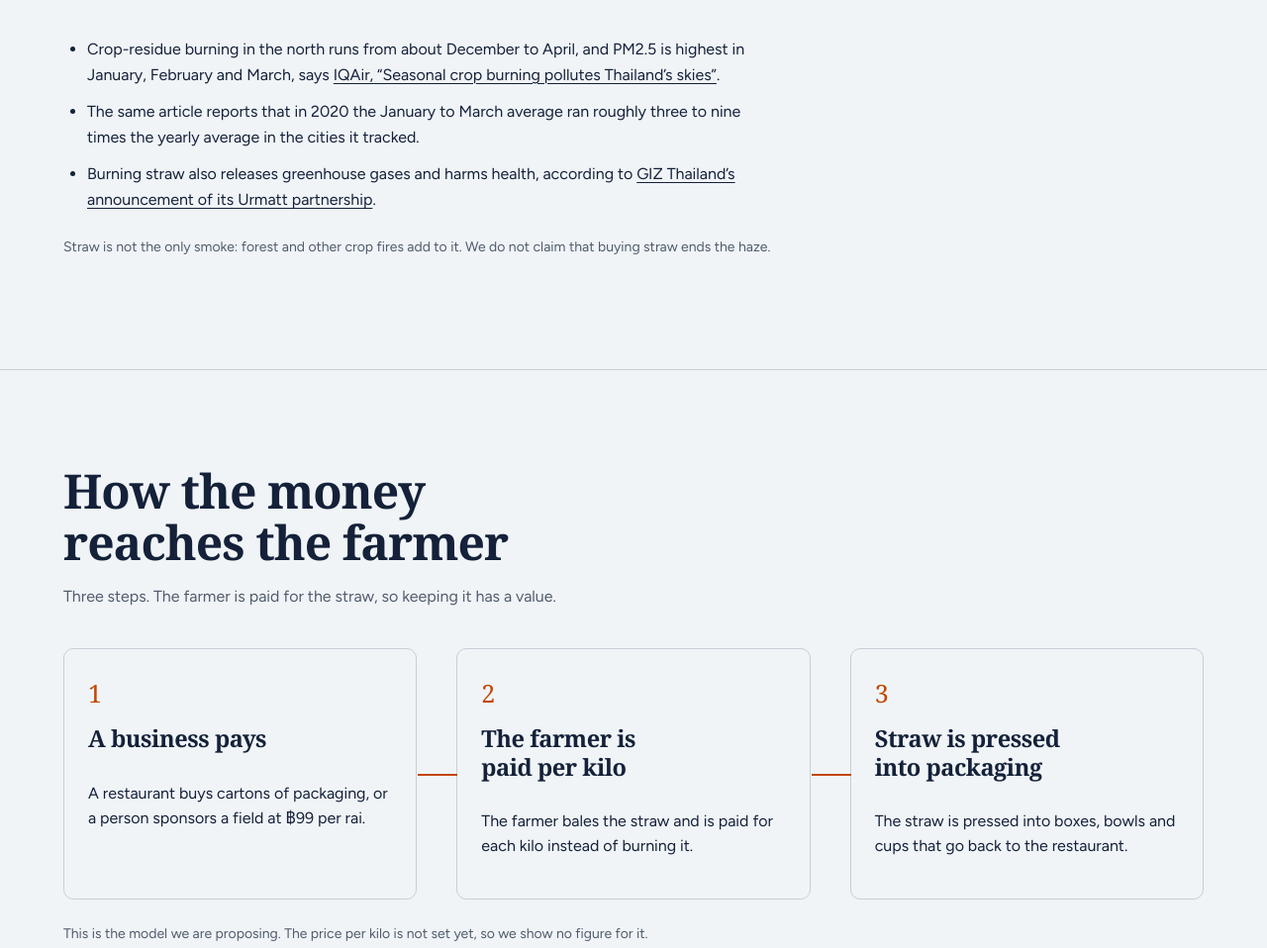
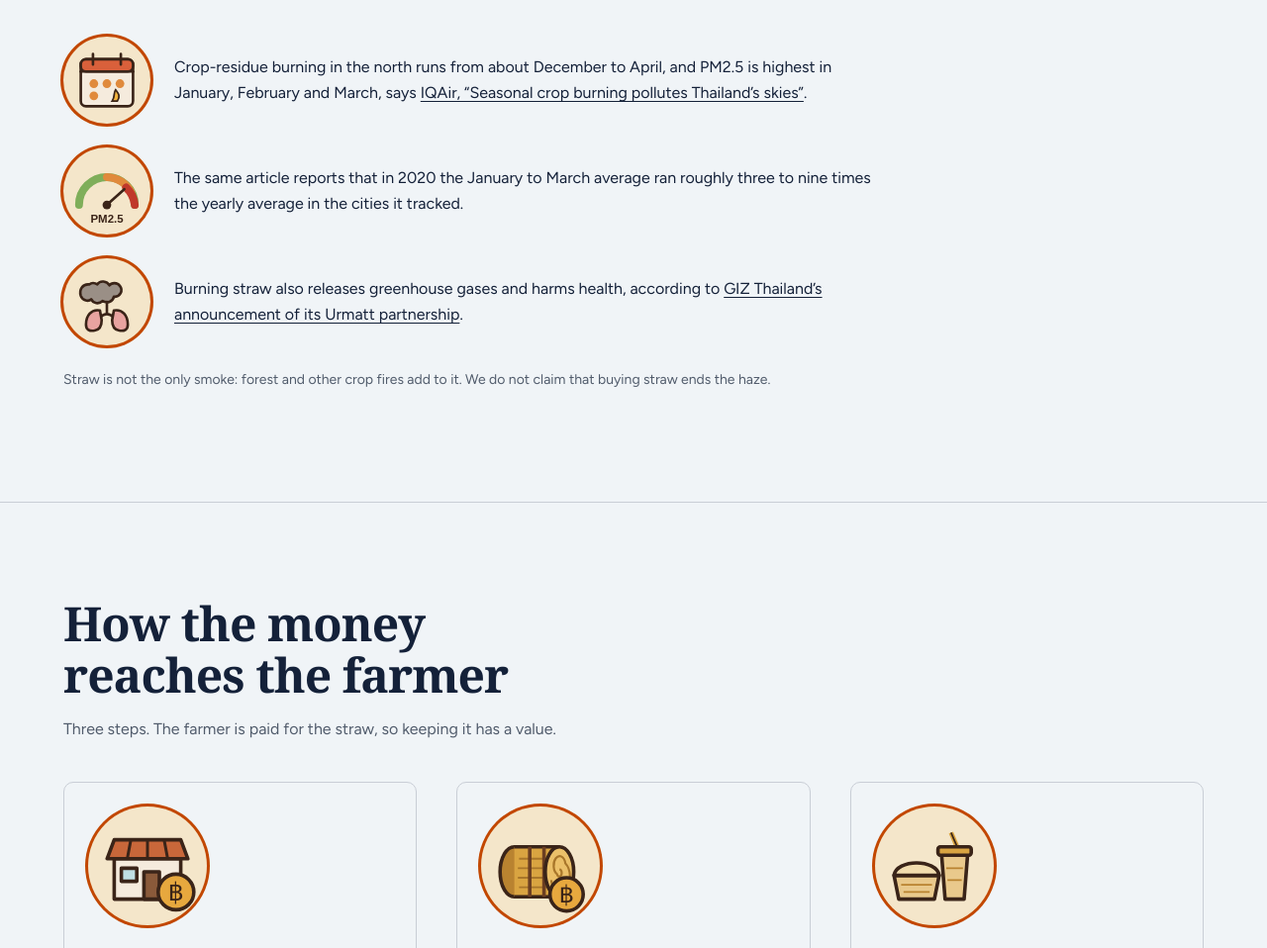
Before and after one commit to phonesett10401/strawcycle, a website with bundled scripts: page impact.html in a window 1280 px wide. Shown: the part 803-1761 px from the top of the page at 99% size. Built offline with nearby package versions, Linux system fonts and the light colour scheme; a web font is replaced by a local one.

Commit message:
feat: Impact pictures for the smoke facts and the money steps; Home ends at the café
Impact: each Smoke Season fact and each money step gets a picture (the steps use the
pitch video's drawings); the 'Others are already doing this' section is removed.
Home: no footer, so the page stops on the café scene; the demo line moves under its buttons.

Co-Authored-By: Claude Opus 5.5 <noreply@anthropic.com>

```diff
--- a/impact.html
+++ b/impact.html
@@ -48,10 +48,24 @@
           <h2 id="problem-title">The smoke season</h2>
           <p>After harvest, many northern Thai farmers burn the straw left in the field. It is the cheapest and fastest way to clear it before the next crop.</p>
         </div>
-        <ul class="facts reveal">
-          <li>Crop-residue burning in the north runs from about December to April, and PM2.5 is highest in January, February and March, says <a href="https://www.iqair.com/th-en/newsroom/seasonal-crop-burning-pollutes-thailands-skies">IQAir, “Seasonal crop burning pollutes Thailand’s skies”</a>.</li>
-          <li>The same article reports that in 2020 the January to March average ran roughly three to nine times the yearly average in the cities it tracked.</li>
-          <li>Burning straw also releases greenhouse gases and harms health, according to <a href="https://www.thai-german-cooperation.info/news/giz-and-urmatt-collaborate-on-the-project-utilising-rice-straw-for-smallholder-rice-farmers/">GIZ Thailand’s announcement of its Urmatt partnership</a>.</li>
+        <ul class="facts facts--pics reveal">
+          <li><svg class="flow-icon fact-icon" viewBox="0 0 100 100" aria-hidden="true" focusable="false"><g stroke="#3a2418" stroke-width="3" stroke-linejoin="round" stroke-linecap="round">
+<rect x="20" y="26" width="60" height="54" rx="6" fill="#f5ebdd"/>
+<path d="M20 40h60" fill="none"/><rect x="20" y="26" width="60" height="14" rx="6" fill="#d9603b"/>
+<path d="M34 20v12M66 20v12" fill="none"/></g>
+<g fill="#e08a3c" stroke="none"><circle cx="35" cy="54" r="5"/><circle cx="50" cy="54" r="5"/><circle cx="65" cy="54" r="5"/><circle cx="35" cy="68" r="5"/></g>
+<path d="M56 74c4-6 1-9 4-13 3 4 6 7 2 13z" fill="#f2b33d" stroke="#3a2418" stroke-width="2"/></svg><span>Crop-residue burning in the north runs from about December to April, and PM2.5 is highest in January, February and March, says <a href="https://www.iqair.com/th-en/newsroom/seasonal-crop-burning-pollutes-thailands-skies">IQAir, “Seasonal crop burning pollutes Thailand’s skies”</a>.</span></li>
+          <li><svg class="flow-icon fact-icon" viewBox="0 0 100 100" aria-hidden="true" focusable="false"><g stroke="#3a2418" stroke-width="3" stroke-linejoin="round" stroke-linecap="round" fill="none">
+<path d="M18 66a32 32 0 0 1 64 0" stroke="#7fae5a" stroke-width="9"/>
+<path d="M50 34a32 32 0 0 1 28 18" stroke="#e08a3c" stroke-width="9"/>
+<path d="M72 46a32 32 0 0 1 10 20" stroke="#c0392b" stroke-width="9"/>
+<path d="M50 66l20-18"/></g><circle cx="50" cy="66" r="5" fill="#3a2418"/>
+<text x="50" y="86" text-anchor="middle" font-family="Arial, sans-serif" font-weight="700" font-size="13" fill="#3a2418">PM2.5</text></svg><span>The same article reports that in 2020 the January to March average ran roughly three to nine times the yearly average in the cities it tracked.</span></li>
+          <li><svg class="flow-icon fact-icon" viewBox="0 0 100 100" aria-hidden="true" focusable="false"><g stroke="#3a2418" stroke-width="3" stroke-linejoin="round" stroke-linecap="round">
+<path d="M30 30c-8-1-12 6-10 13 2 6 9 7 12 4 2 5 9 6 13 2 5 3 12 1 13-5 7 1 11-7 7-12-3-5-10-4-12-1-3-5-11-6-14-1-3-2-7-2-9 0z" fill="#9a8f86"/>
+<path d="M50 50v14M50 64c-4 0-6 2-8 4M50 64c4 0 6 2 8 4" fill="none"/>
+<path d="M42 60c-10-2-16 6-16 16 0 6 4 8 10 7 6-1 8-6 8-12z" fill="#e8a3a0"/>
+<path d="M58 60c10-2 16 6 16 16 0 6-4 8-10 7-6-1-8-6-8-12z" fill="#e8a3a0"/></g></svg><span>Burning straw also releases greenhouse gases and harms health, according to <a href="https://www.thai-german-cooperation.info/news/giz-and-urmatt-collaborate-on-the-project-utilising-rice-straw-for-smallholder-rice-farmers/">GIZ Thailand’s announcement of its Urmatt partnership</a>.</span></li>
         </ul>
         <p class="fine">Straw is not the only smoke: forest and other crop fires add to it. We do not claim that buying straw ends the haze.</p>
       </div>
@@ -64,32 +78,30 @@
           <p>Three steps. The farmer is paid for the straw, so keeping it has a value.</p>
         </div>
         <ol class="flow reveal">
-          <li class="card"><span class="flow-n num" aria-hidden="true">1</span><h3>A business pays</h3><p>A restaurant buys cartons of packaging, or a person sponsors a field at ฿99 per rai.</p></li>
-          <li class="card"><span class="flow-n num" aria-hidden="true">2</span><h3>The farmer is paid per kilo</h3><p>The farmer bales the straw and is paid for each kilo instead of burning it.</p></li>
-          <li class="card"><span class="flow-n num" aria-hidden="true">3</span><h3>Straw is pressed into packaging</h3><p>The straw is pressed into boxes, bowls and cups that go back to the restaurant.</p></li>
+          <li class="card"><svg class="flow-icon" viewBox="0 0 100 100" aria-hidden="true" focusable="false"><g stroke="#3a2418" stroke-width="3" stroke-linejoin="round">
+<rect x="22" y="44" width="56" height="34" fill="#f5ebdd"/><path d="M16 44 L22 28 H78 L84 44 Z" fill="#c8673a"/>
+<path d="M36 28 L33 44 M50 28 V44 M64 28 L67 44" fill="none" stroke-width="2.5"/>
+<rect x="28" y="52" width="13" height="11" fill="#bfdfe3"/><rect x="47" y="55" width="13" height="23" fill="#8a5a3a"/>
+<circle cx="74" cy="72" r="15" fill="#e7a83e"/></g>
+<text x="74" y="79.5" text-anchor="middle" font-family="SC Baht, sans-serif" font-weight="700" font-size="21" fill="#3a2418">฿</text></svg><span class="flow-n num" aria-hidden="true">1</span><h3>A business pays</h3><p>A restaurant buys cartons of packaging, or a person sponsors a field at ฿99 per rai.</p></li>
+          <li class="card"><svg class="flow-icon" viewBox="0 0 100 100" aria-hidden="true" focusable="false"><g stroke="#3a2418" stroke-width="3" stroke-linejoin="round">
+<ellipse cx="28" cy="55" rx="12" ry="21" fill="#b98330"/><rect x="28" y="34" width="38" height="42" fill="#d9a441" stroke="none"/>
+<path d="M28 34 H66 M28 76 H66" fill="none"/>
+<path d="M32 44 H62 M31 52 H63 M31 60 H63 M32 68 H62" fill="none" stroke="#a8762a" stroke-width="1.6"/>
+<path d="M41 34 V76 M53 34 V76" fill="none" stroke="#6b3f22" stroke-width="3"/>
+<ellipse cx="66" cy="55" rx="12" ry="21" fill="#ebc069"/>
+<path d="M66 55 m0 -2 a2 3 0 1 1 -2 4 a5 8 0 1 1 7 -9 a8 13 0 1 1 -12 14" fill="none" stroke="#a8762a" stroke-width="1.8"/>
+<circle cx="72" cy="74" r="14" fill="#e7a83e"/></g>
+<text x="72" y="81" text-anchor="middle" font-family="SC Baht, sans-serif" font-weight="700" font-size="20" fill="#3a2418">฿</text></svg><span class="flow-n num" aria-hidden="true">2</span><h3>The farmer is paid per kilo</h3><p>The farmer bales the straw and is paid for each kilo instead of burning it.</p></li>
+          <li class="card"><svg class="flow-icon" viewBox="0 0 100 100" aria-hidden="true" focusable="false"><g stroke="#3a2418" stroke-width="3" stroke-linejoin="round">
+<path d="M64 22 L70 36" fill="none" stroke="#d9a441" stroke-width="4"/><path d="M64 22 L70 36" fill="none" stroke-width="1.4"/>
+<path d="M56 40 L59 78 H75 L78 40 Z" fill="#e9c98c"/><rect x="53" y="34" width="28" height="7" rx="2" fill="#d9a441"/>
+<path d="M60 52 H74 M61 62 H73" fill="none" stroke="#b98330" stroke-width="1.5"/>
+<path d="M16 58 H54 L50 78 H20 Z" fill="#e9c98c"/><path d="M16 58 C18 44 52 44 54 58 Z" fill="#f1dcae"/>
+<path d="M22 66 H48 M24 72 H46" fill="none" stroke="#b98330" stroke-width="1.5"/>
+<circle cx="76" cy="77" r="0" fill="none"/></g></svg><span class="flow-n num" aria-hidden="true">3</span><h3>Straw is pressed into packaging</h3><p>The straw is pressed into boxes, bowls and cups that go back to the restaurant.</p></li>
         </ol>
         <p class="fine">This is the model we are proposing. The price per kilo is not set yet, so we show no figure for it.</p>
-      </div>
-    </section>
-
-    <section class="section" id="pilots" aria-labelledby="pilots-title">
-      <div class="wrap">
-        <div class="section-head reveal">
-          <h2 id="pilots-title">Others are already doing this</h2>
-          <p>We did not invent the idea. Two real projects, described by their own sources.</p>
-        </div>
-        <div class="product-grid reveal">
-          <article class="card">
-            <h3>GIZ and Urmatt, Chiang Rai</h3>
-            <p>GIZ Thailand and Urmatt Ltd, a social enterprise selling organic rice, agreed to build a system for collecting rice straw from about 3,000 smallholder farmers in Chiang Rai and to pilot turning it into products such as paper and packaging. The announcement was published on 23 January 2023 and gives no results yet.</p>
-            <p class="fine">Source: <a href="https://www.thai-german-cooperation.info/news/giz-and-urmatt-collaborate-on-the-project-utilising-rice-straw-for-smallholder-rice-farmers/">Thai-German Cooperation news</a></p>
-          </article>
-          <article class="card">
-            <h3>Fang Thai Factory, Lampang</h3>
-            <p>Fang Thai Factory makes rice-straw paper and food packaging, with a non-chemical coating for water and grease resistance. Its SEED profile credits the Bank for Agriculture and Agricultural Cooperatives (BAAC) with collecting straw from farmers. The profile claims more than 28,000 tonnes of CO2 a year avoided by replacing burning; that is the enterprise’s own figure, from a 2019 profile.</p>
-            <p class="fine">Source: <a href="https://seed.uno/enterprise-profiles/fang-thai-factory">SEED enterprise profile</a></p>
-          </article>
-        </div>
       </div>
     </section>
 
--- a/styles.css
+++ b/styles.css
@@ -446,6 +446,7 @@ html.film .counter-block { padding: var(--space-md) var(--space-lg); border-radi
 .counters dd { margin: 0; font-family: var(--font-display); font-weight: 700; font-size: var(--text-xl); }
 .doors { display: grid; align-content: start; min-height: 100svh; padding-block: calc(var(--header-h) * 2 + var(--space-lg)) var(--space-3xl); } /* clears the sticky header (two rows on phones) when centred at the end of the film */
 .doors h2 { margin: 0; }
+.doors-note { margin: var(--space-lg) 0 0; font-size: var(--text-sm); color: var(--color-ink-2); text-shadow: var(--film-shadow); }  /* Home ends at the doors (no footer): the demo line lives here */
 html.film .doors { margin-top: 50svh; }  /* more scroll for the flight to the café (p 0.72-1), so a normal flick still shows it */
 @media (max-width: 40rem) {
   .beat { padding-block: var(--space-2xl); }
@@ -461,9 +462,15 @@ html.film .doors { margin-top: 50svh; }  /* more scroll for the flight to the ca
 
 /* Impact and Help: facts list, three-step money flow, numbers list, FAQ */
 .facts { margin: 0 0 var(--space-lg); padding-left: var(--space-lg); max-width: 44rem; display: grid; gap: var(--space-sm); }
+/* Smoke Season facts with a picture each: picture left, text right */
+.facts--pics { list-style: none; padding-left: 0; max-width: 52rem; gap: var(--space-lg); }
+.facts--pics li { display: grid; grid-template-columns: 5.5rem 1fr; gap: var(--space-lg); align-items: center; }
+.facts--pics .fact-icon { width: 5.5rem; height: 5.5rem; margin: 0; }
 .flow { list-style: none; margin: 0 0 var(--space-lg); padding: 0; display: grid; grid-template-columns: repeat(3, 1fr); gap: var(--space-xl); }
 .flow li { position: relative; }
 .flow li + li::before { content: ""; position: absolute; left: calc(-1 * var(--space-xl)); top: 50%; width: var(--space-xl); border-top: 2px solid var(--color-accent); }
+/* the step's picture (same drawings as the pitch video): a cream disc in both colour schemes */
+.flow-icon { display: block; width: 7.5rem; height: 7.5rem; margin-bottom: var(--space-md); border-radius: 50%; background: oklch(93% 0.04 85); box-shadow: 0 0 0 3px var(--color-accent); }
 .flow-n { font-family: var(--font-display); font-size: var(--text-xl); color: var(--color-accent); }
 .numbers { margin: 0 0 var(--space-lg); display: grid; gap: var(--space-md); max-width: 44rem; }
 .numbers div { padding-bottom: var(--space-md); border-bottom: 1px solid var(--color-rule); }
```
Also changed, not shown: index.html (+1 -14 lines), tests/content.test.mjs (+2 -2 lines), README.md.
